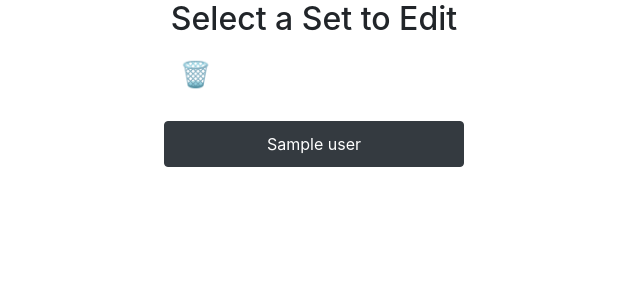
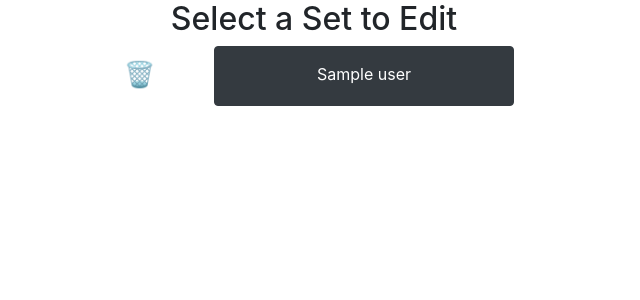
Before and after one commit to Cory-Avrutis/Free-Quizlet, a Flask app: template website/templates/view_sets_2_edit.html in a window 1280 px wide. Shown: the part 56-356 px from the top of the page, without its empty margins (326-966 px from the left). Run offline with Flask 3, Linux system fonts and the light colour scheme; the template is opened without the code that fills it: most values are stand-ins (such as "Sample title", 1, 10 or a date in 2020); some libraries are stand-ins or nearby versions.

Commit message:
Fixed trashcan above set to delete

```diff
--- a/website/templates/view_sets_2_edit.html
+++ b/website/templates/view_sets_2_edit.html
@@ -10,29 +10,45 @@
         .buttons {
             margin: auto;
             vertical-align: center;
-            width: 300px;
+            width: 400px;
             height: 250px;
         }
 
         /* container for indivual button, padding is distance from each other, min width helps them be the same size */
         .set-button {
-            padding-top: 10px;
+            margin-left: 30px;
+            float: right;
+
             padding-bottom: 10px;
+            height: 60px;
             min-width: 300px;
+            max-width: 300px;
         }
 
         /* add color with hover and active selectors, to the button when mouse hovers over it */
         .set-button:hover, .set-button:active {
             color: #a2d5ab;
         }
+
+        .set-row {
+            width: 400px;
+            height: 50px;
+            margin: auto;
+            margin-bottom: 25px;
+            display: block;
+        }
         .trash-button {
+            margin: auto;
+            float: left;
+            min-width: 50px;
+            max-height: 60px;
+            width: 25px;
             padding-top: 5px;
             background-color: transparent;
             border: none;
             align-self: center;
             font-size: 25px;
-          margin-left: 5px;
-          margin-right: 5px;
+
         }
         .trash-button:hover{
           transform: scale(1.05);
@@ -183,21 +199,17 @@
     {% for set in userSets %}
 
     <div class="set-row">
-        <div class="set-row-join">
           <div class="trash-button">
             <button class="remove-button trash-button" data-modal-target="#modal_REMOVE_{{  loop.index  }}">
               <p>&#128465;</p>
             </button>
           </div>
-          <div class="set-center">
             <form method="POST" >
                 <div class="set-button">
                     <button type = "submit" class="btn btn-dark set-button" value = "{{ set['Title'] }},{{ set['User']}}" name = "info">
                     {{ set['Title']}}</button>
                  </div>
             </form>
-          </div>
-        </div>
     </div>
 
 
@@ -206,7 +218,7 @@
         <div class = "modal2" id="modal_REMOVE_{{  loop.index  }}">
             <div class = "modal2-header" style="color:rgb(255, 183, 0);">
                 <div class = "title" >
-                    Are you sure you want to remove this card?
+                    Are you sure you want to remove this set?
                 </div>
                 <button data-close-button ="" class = "close-button">
                 &times;
```
Lines whose indentation alone changed are shown as unchanged.
